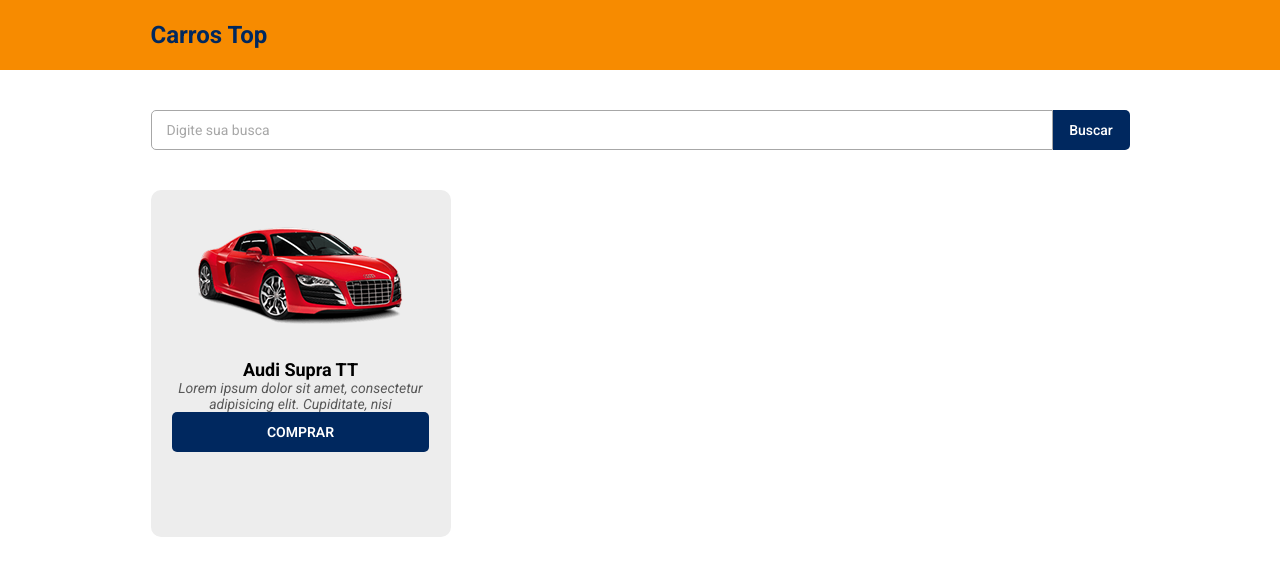
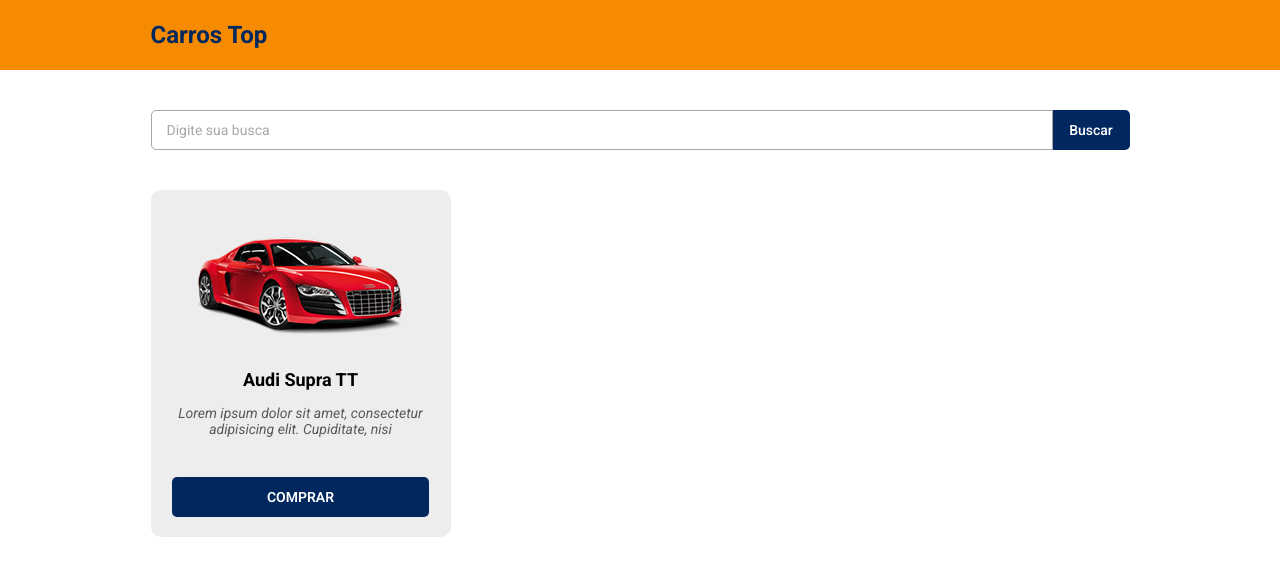
Before and after one commit to VictorB4rros/carrostop, a React (Vite) app: page / in a window 1280 px wide. Shown: the top 576 px of the page. Built offline with nearby package versions, Linux system fonts and the light colour scheme.

Commit message:
car card adjustments

```diff
--- a/src/components/CatalogCard/index.tsx
+++ b/src/components/CatalogCard/index.tsx
@@ -5,17 +5,19 @@ import CardButton from '../CardButton';
 export default function CatalogCard() {
     return (
         <div className="car-card">
-            <div className="car-card-image">
+            <div className="car-card-image car-mt10">
                 <img src={carImg} alt="Car" />
             </div>
             <div className="car-card-text">
-                <h2>Audi Supra TT</h2>
-                <h4>
+                <h2 className="car-mb15">Audi Supra TT</h2>
+                <h4 className="car-mb20 car-mt15">
                     Lorem ipsum dolor sit amet, consectetur
                     adipisicing elit. Cupiditate, nisi
                 </h4>
             </div>
-            <CardButton />
+            <div className="car-mt20">
+                <CardButton />
+            </div>
         </div>
     );
 }
--- a/src/index.css
+++ b/src/index.css
@@ -45,3 +45,27 @@ main {
 .car-mb40 {
     margin-bottom: 40px;
 }
+
+.car-mb20 {
+    margin-bottom: 20px;
+}
+
+.car-mt20 {
+    margin-top: 20px;
+}
+
+.car-mb15 {
+    margin-bottom: 15px;
+}
+
+.car-mt15 {
+    margin-top: 15px;
+}
+
+.car-mb10 {
+    margin-bottom: 10px;
+}
+
+.car-mt10 {
+    margin-top: 10px;
+}
```
